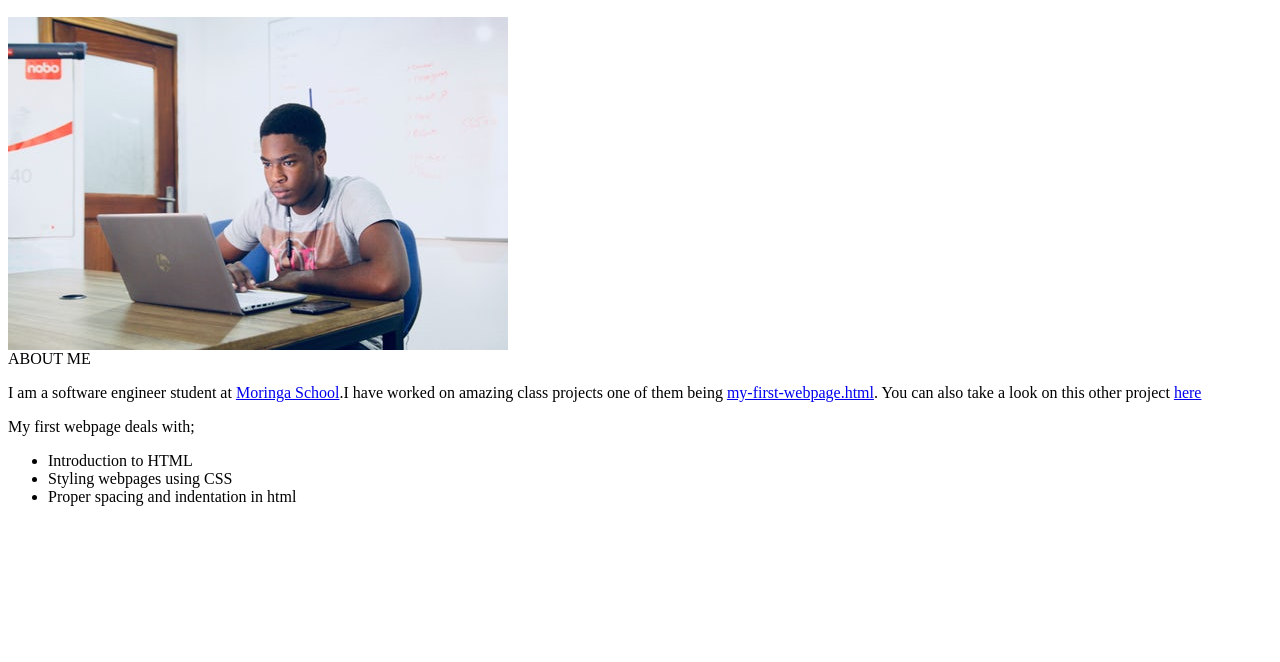
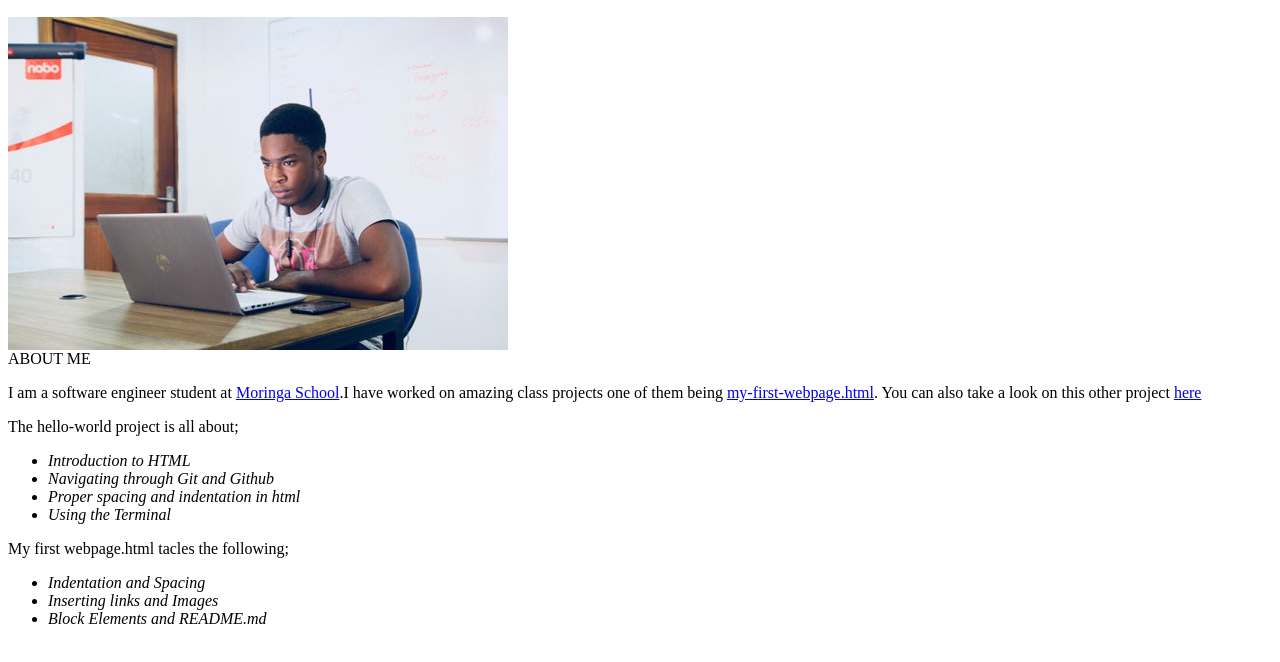
Before and after one commit to StevenMusembi/StevenMusembi.github.io, a plain HTML site: page index.html in a window 1280 px wide. Shown: the part 136-798 px from the top of the page. Drawn offline with Linux system fonts and the light colour scheme.

Commit message:
add new changes to the page

```diff
--- a/index.html
+++ b/index.html
@@ -11,8 +11,16 @@
 <img src="sdw.jpg"ALIGN left alt="">
 <nav> ABOUT ME</nav>
 <p>I am a software engineer student at <a href="http:moringaschool.com/">Moringa School</a>.I have worked on amazing class projects one of them being <a href="https:github.com/StevenMusembi/my-first-webpage.html.git/">my-first-webpage.html</a>. You can also take a look on this other project <a href="https://github.com/StevenMusembi/hello-world.git">here</a></p>
-<p> My first webpage deals with;</p>
+<p> The hello-world project is all about;</p>
 <ul>
-  <li>Introduction to HTML</li>
-  <li>Styling webpages using CSS</li>
-  <li>Proper spacing and indentation in html</li>
+  <li><em>Introduction to HTML</em></li>
+  <li><em>Navigating through Git and Github</em></li>
+  <li><em>Proper spacing and indentation in html</em></li>
+  <li><em>Using the Terminal</em></li>
+</ul>
+<p>My first webpage.html tacles the following;</p>
+<ul>
+  <li><em>Indentation and Spacing</em></li>
+    <li><em>Inserting links and Images</em></li>
+    <li><em>Block Elements and README.md</em></li>
+  </ul>
```
